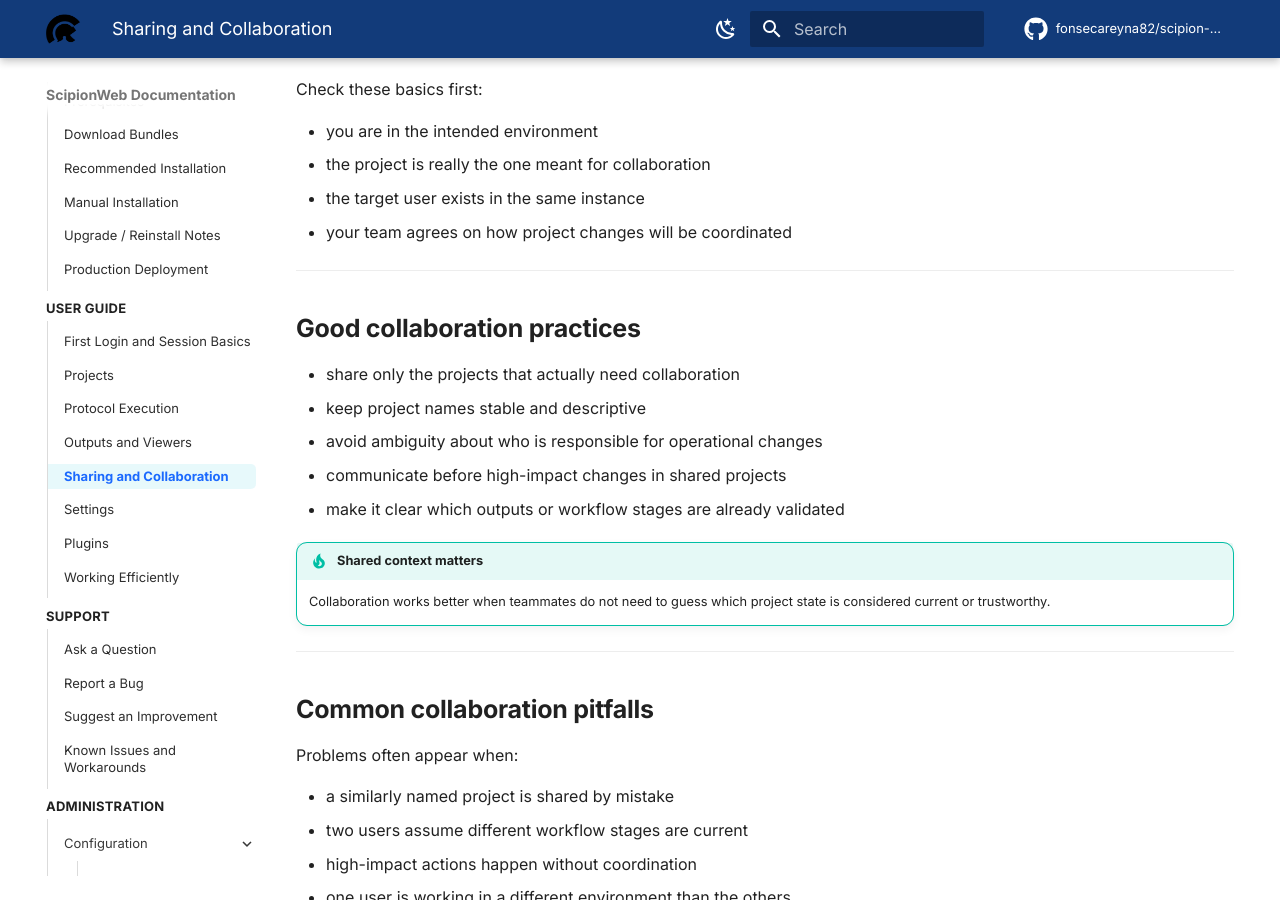
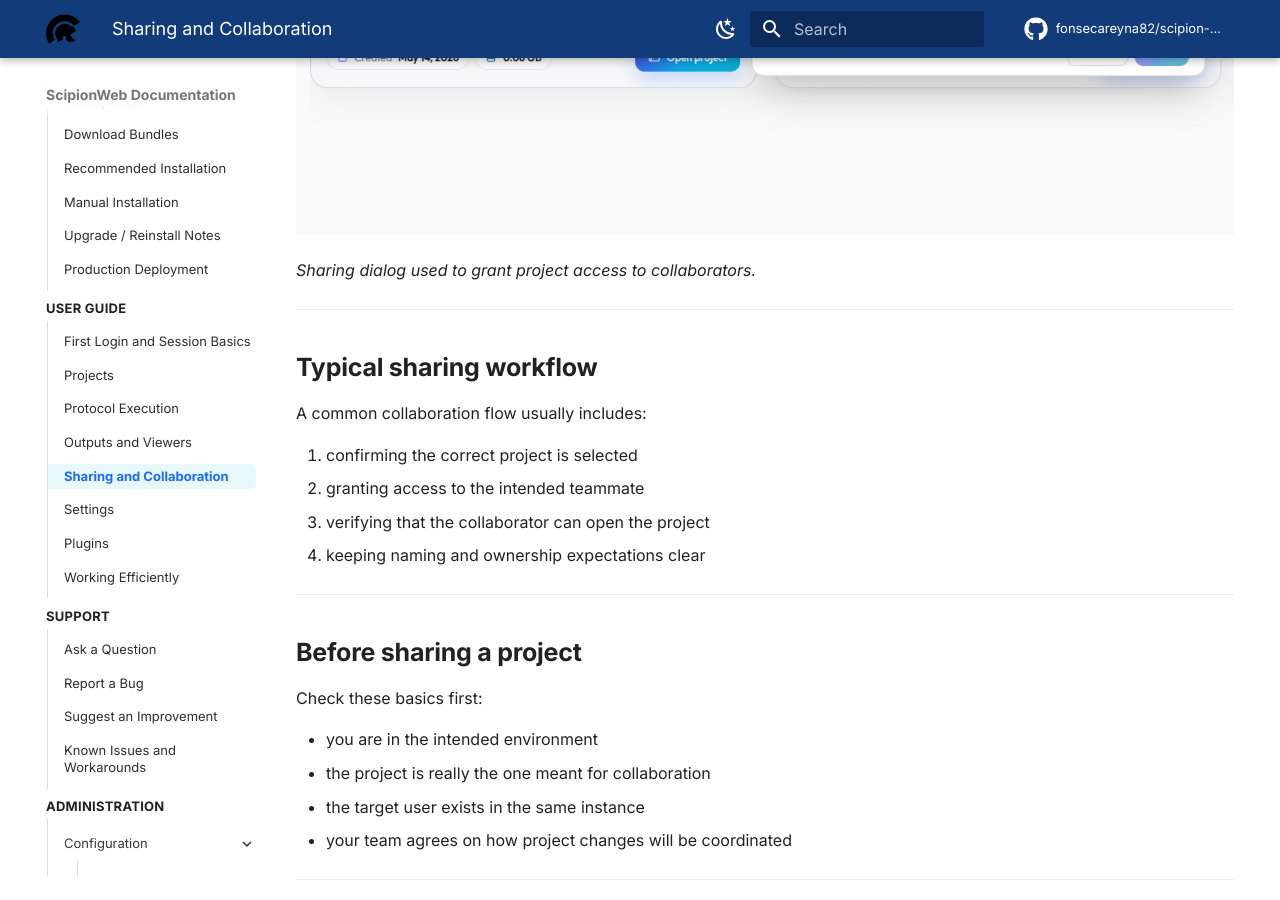
Before and after one commit to fonsecareyna82/scipion-docs, an MkDocs documentation site: the page built from docs/user-guide/sharing.md, in a window 1280 px wide and 900 px high, scrolled down 540 px. Built offline with MkDocs 1.6.1 and Material for MkDocs 9.7.7, drawn with Linux system fonts in a browser that asks for light colours; comment, search, counter and statistics services are not loaded.

Commit message:
Add sharing screenshot to user guide

```diff
--- a/docs/user-guide/sharing.md
+++ b/docs/user-guide/sharing.md
@@ -6,6 +6,10 @@ hide:
 # Sharing and Collaboration
 
 Sharing allows multiple users to work with the same project context.
+
+![Sharing dialog](../assets/images/screenshots/user-guide/sharing-dialog.png)
+
+*Sharing dialog used to grant project access to collaborators.*
 
 ---
 
```
